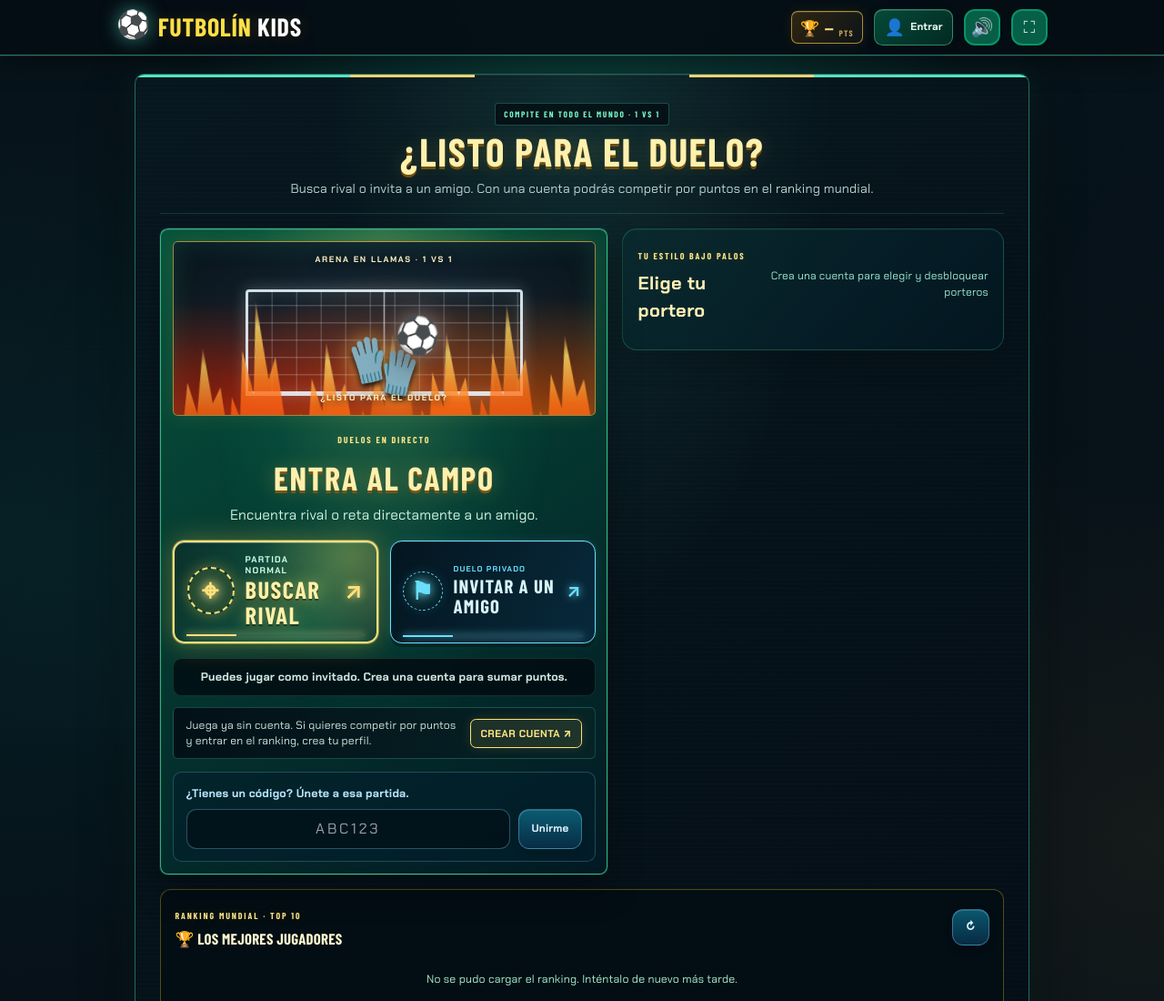
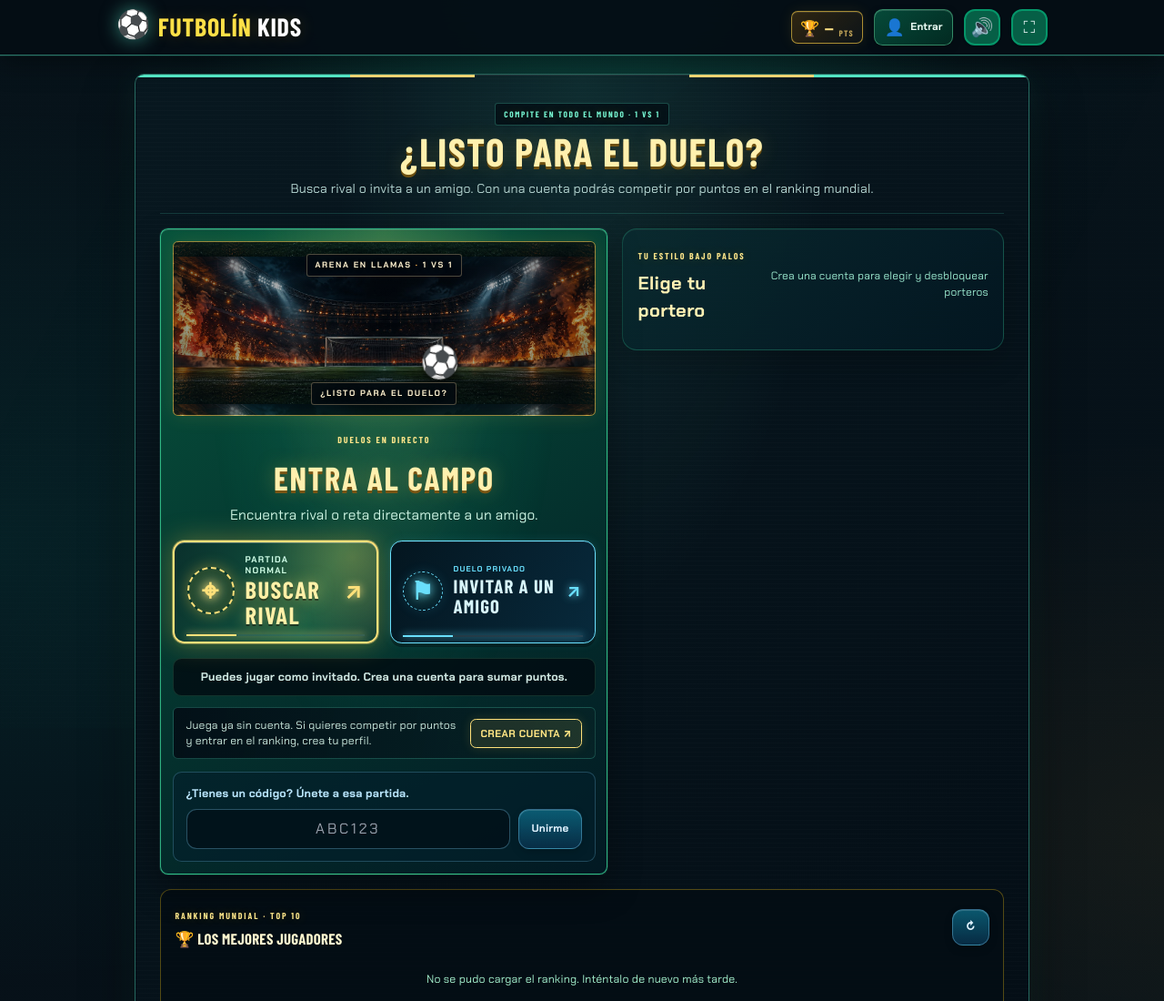
Before and after one commit to davidtrabancod/futbolminigames, a website: page index.html in a window 1280 px wide. Shown: the top 1100 px of the page at 91% size. Drawn offline with nearby package versions, Linux system fonts and the light colour scheme; no server answers; a web font is replaced by a local one.

Commit message:
New settings

```diff
--- a/css/styles.css
+++ b/css/styles.css
@@ -3027,105 +3027,67 @@ body > footer {
 .online-hub__stadium {
   min-height: 12rem;
   isolation: isolate;
-  border-color: rgba(255, 151, 63, .8);
-  background:
-    radial-gradient(ellipse at 50% 100%, rgba(255, 81, 17, .42), transparent 58%),
-    radial-gradient(ellipse at 50% 35%, rgba(21, 40, 52, .84), transparent 72%),
-    linear-gradient(180deg, #07131d 0%, #121a20 52%, #40180e 100%);
-  box-shadow: inset 0 0 48px rgba(255, 76, 19, .22), 0 0 25px rgba(255, 95, 23, .2);
+  border: 1px solid rgba(255, 179, 91, .62);
+  border-radius: .35rem;
+  background-color: #07121d;
+  background-image:
+    linear-gradient(180deg, rgba(2, 11, 19, .46), rgba(3, 12, 16, .12) 45%, rgba(2, 10, 15, .56)),
+    url('../assets/penalty-stadium-fire.jpg');
+  background-size: cover, 105% auto;
+  background-position: center, center 57%;
+  box-shadow: inset 0 0 32px rgba(2, 9, 15, .55), 0 0 22px rgba(255, 111, 35, .17);
+  animation: stadiumWallpaperDrift 18s ease-in-out infinite alternate;
 }
 .online-hub__stadium::before {
-  inset: 27% 17% 11%;
-  z-index: 1;
-  border: 3px solid rgba(237, 249, 255, .88);
-  border-bottom-width: 5px;
-  border-radius: .25rem .25rem 0 0;
-  background:
-    linear-gradient(90deg, transparent 49.5%, rgba(230, 244, 255, .58) 50%, transparent 50.5%),
-    repeating-linear-gradient(0deg, transparent 0 17px, rgba(230, 244, 255, .2) 18px 19px),
-    repeating-linear-gradient(90deg, transparent 0 25px, rgba(230, 244, 255, .18) 26px 27px);
-  box-shadow: 0 0 17px rgba(215, 242, 255, .26), inset 0 0 20px rgba(213, 241, 255, .14);
-  transform: none;
-}
-.online-hub__stadium::after {
-  z-index: 0;
-  background:
-    radial-gradient(ellipse at 12% 100%, rgba(255, 35, 9, .72), transparent 48%),
-    radial-gradient(ellipse at 85% 100%, rgba(255, 115, 12, .68), transparent 50%),
-    linear-gradient(0deg, rgba(255, 78, 9, .3), transparent 65%);
-  animation: arenaHeat 2.4s ease-in-out infinite alternate;
-}
-.online-hub__stadium-flames {
-  position: absolute;
   inset: 0;
   z-index: 1;
-  overflow: hidden;
-  pointer-events: none;
-}
-.online-hub__stadium-flames i {
-  position: absolute;
-  bottom: -27%;
-  width: 15%;
-  height: 76%;
-  transform-origin: 50% 100%;
-  clip-path: polygon(0 100%, 12% 60%, 23% 73%, 33% 31%, 47% 58%, 59% 0, 72% 49%, 85% 35%, 100% 100%);
-  background: linear-gradient(0deg, #fa310d 0%, #ff7114 45%, #ffe165 84%, rgba(255, 238, 158, .1) 100%);
-  filter: drop-shadow(0 0 12px rgba(255, 77, 16, .55));
-  opacity: .62;
-  animation: arenaFlame 1.15s ease-in-out infinite alternate;
-}
-.online-hub__stadium-flames i:nth-child(1) { left: -1%; height: 67%; animation-delay: -.3s; }
-.online-hub__stadium-flames i:nth-child(2) { left: 13%; height: 87%; animation-delay: -.9s; }
-.online-hub__stadium-flames i:nth-child(3) { left: 29%; height: 66%; animation-delay: -.5s; }
-.online-hub__stadium-flames i:nth-child(4) { left: 43%; height: 84%; animation-delay: -.1s; }
-.online-hub__stadium-flames i:nth-child(5) { left: 58%; height: 70%; animation-delay: -.75s; }
-.online-hub__stadium-flames i:nth-child(6) { left: 72%; height: 90%; animation-delay: -.4s; }
-.online-hub__stadium-flames i:nth-child(7) { left: 86%; height: 68%; animation-delay: -.8s; }
+  border: 0;
+  border-radius: inherit;
+  background: linear-gradient(90deg, rgba(2, 9, 16, .32), transparent 35% 65%, rgba(2, 9, 16, .32));
+  transform: none;
+}
+.online-hub__stadium::after {
+  z-index: 1;
+  background: linear-gradient(110deg, transparent 25%, rgba(255, 244, 207, .13) 49%, transparent 66%);
+  background-size: 220% 100%;
+  animation: onlineStadiumSweep 8s ease-in-out infinite;
+}
 .online-hub__stadium-label,
-.online-hub__stadium-caption { position: relative; z-index: 3; }
-.online-hub__stadium-keeper {
-  position: absolute;
-  z-index: 2;
-  bottom: 10%;
-  left: 50%;
-  color: #fff;
-  font-size: clamp(2.5rem, 7vw, 4rem);
-  line-height: 1;
-  filter: drop-shadow(0 4px 3px #160b09) drop-shadow(0 0 12px rgba(255, 196, 82, .7));
-  transform: translateX(-50%);
-  animation: keeperTension 1.8s ease-in-out infinite;
-}
+.online-hub__stadium-caption {
+  position: relative;
+  z-index: 3;
+  padding: .28rem .55rem;
+  border: 1px solid rgba(255, 222, 165, .3);
+  border-radius: .2rem;
+  background: rgba(3, 10, 17, .68);
+  color: #fff2cf;
+  text-shadow: 0 2px 5px #000;
+  backdrop-filter: blur(3px);
+}
+.online-hub__stadium-label b { color: #ffbd55; }
 .online-hub__stadium-ball {
   position: absolute;
   z-index: 3;
-  bottom: 23%;
-  left: calc(50% + 2.1rem);
+  bottom: 16%;
+  left: calc(50% + 2.5rem);
   width: auto;
   height: auto;
   background: none;
   font-size: 2.3rem;
-  animation: ballOverGoal 2.1s ease-in-out infinite;
-}
-@keyframes arenaFlame {
-  from { transform: scaleY(.78) skewX(-3deg); opacity: .46; }
-  to { transform: scaleY(1.08) skewX(4deg); opacity: .82; }
-}
-@keyframes arenaHeat {
-  from { opacity: .55; }
-  to { opacity: .95; }
-}
-@keyframes keeperTension {
-  0%, 100% { transform: translateX(-50%) translateY(0) rotate(-2deg); }
-  50% { transform: translateX(-50%) translateY(-5px) rotate(2deg); }
+  filter: drop-shadow(0 4px 6px rgba(0, 0, 0, .8));
+  animation: ballOverGoal 2.4s ease-in-out infinite;
+}
+@keyframes stadiumWallpaperDrift {
+  from { background-position: center, 48% 57%; }
+  to { background-position: center, 52% 57%; }
 }
 @keyframes ballOverGoal {
-  0%, 100% { transform: translate(0, 0) rotate(-12deg) scale(.92); }
-  50% { transform: translate(-1.4rem, -1.1rem) rotate(28deg) scale(1.08); }
+  0%, 100% { transform: translate(0, 0) rotate(-12deg) scale(.94); }
+  50% { transform: translate(-1.2rem, -1rem) rotate(24deg) scale(1.04); }
 }
 @media (prefers-reduced-motion: reduce) {
+  .online-hub__stadium,
   .online-hub__stadium::after,
-  .online-hub__stadium-flames i,
-  .online-hub__stadium-keeper,
   .online-hub__stadium-ball { animation: none; }
 }
 .online-hub__play .online-hub__duel-heading h3 { letter-spacing:.045em; }
--- a/index.html
+++ b/index.html
@@ -260,9 +260,7 @@
         <div class="online-hub__layout">
           <div class="online-hub__play">
             <div class="online-hub__stadium" aria-hidden="true">
-              <div class="online-hub__stadium-flames"><i></i><i></i><i></i><i></i><i></i><i></i><i></i></div>
               <span class="online-hub__stadium-label">ARENA EN LLAMAS <b>·</b> 1 VS 1</span>
-              <span class="online-hub__stadium-keeper">🧤</span>
               <span class="online-hub__stadium-ball">⚽</span>
               <span class="online-hub__stadium-caption">¿LISTO PARA EL DUELO?</span>
             </div>
```
Also changed, not shown: assets/penalty-stadium-fire.jpg (added).
